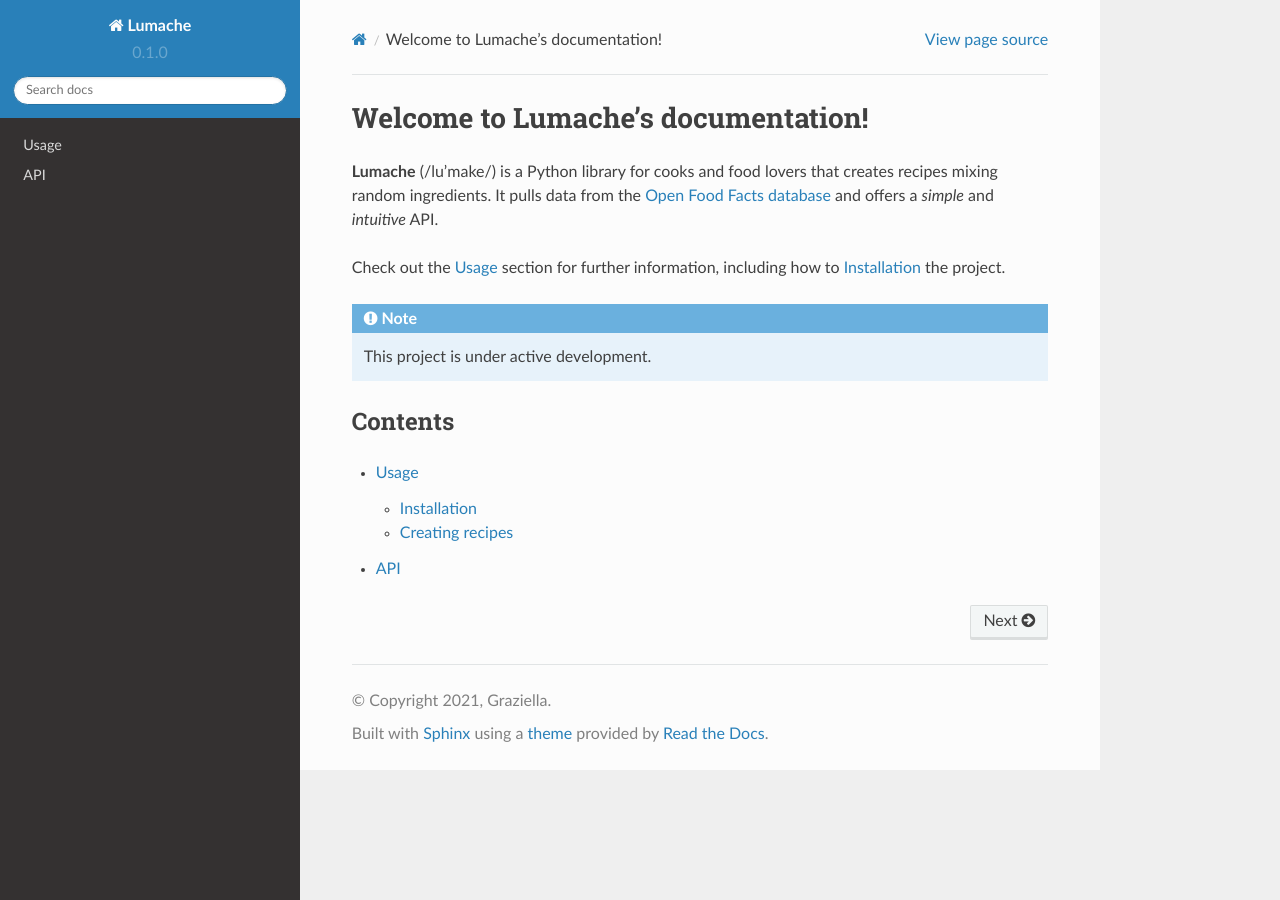
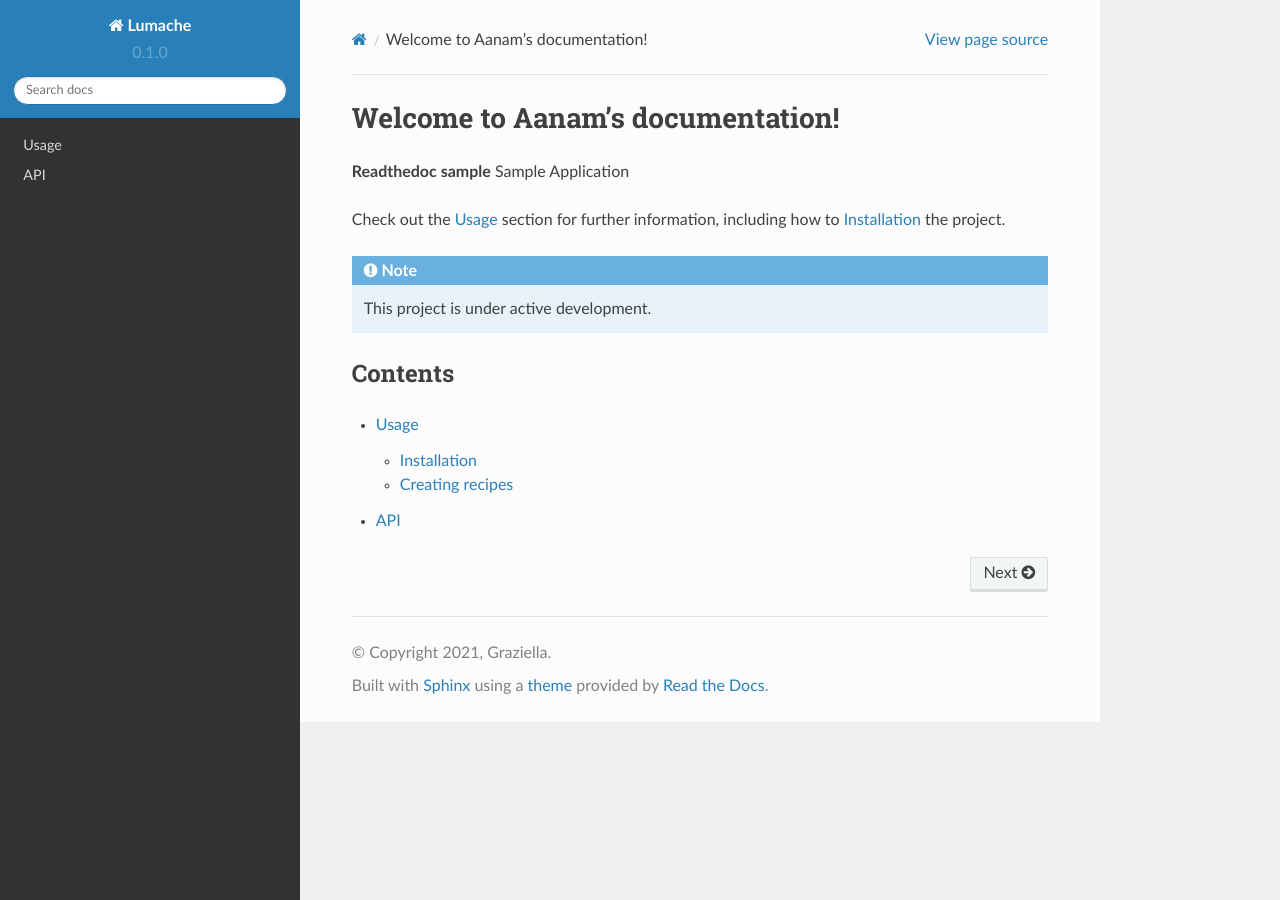
Before and after one commit to aanamshaikh/rtd-tutorial, a Sphinx documentation site: the page built from docs/source/index.rst, in a window 1280 px wide. Built offline with Sphinx 7.4.7 and the Read the Docs theme 2.0.0, drawn with Linux system fonts in a browser that asks for light colours.

Commit message:
Update index.rst

```diff
--- a/docs/source/index.rst
+++ b/docs/source/index.rst
@@ -1,10 +1,8 @@
-Welcome to Lumache's documentation!
+Welcome to Aanam's documentation!
 ===================================
 
-**Lumache** (/lu'make/) is a Python library for cooks and food lovers
-that creates recipes mixing random ingredients.
-It pulls data from the `Open Food Facts database <https://world.openfoodfacts.org/>`_
-and offers a *simple* and *intuitive* API.
+**Readthedoc sample**
+Sample Application
 
 Check out the :doc:`usage` section for further information, including
 how to :ref:`installation` the project.
```
